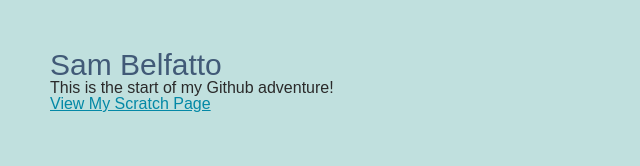
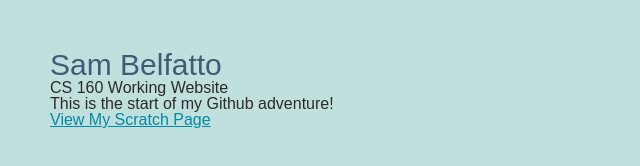
Before and after one commit to sbelfatto/sbelfatto.github.io, a plain HTML site: page index.html in a window 1280 px wide. Shown: the whole page, without its empty margins (0-640 px from the left). Drawn offline with Linux system fonts and the light colour scheme.

Commit message:
Updated all pages to most recent changes

```diff
--- a/index.html
+++ b/index.html
@@ -3,13 +3,18 @@
   <head>
     <meta charset="utf-8" />
     <link href="screen.css" media="screen" rel="stylesheet" type="text/css" />
-    <title>Sam Belfattos Github</title>
+   <title>Sam Belfatto's cs 160 working site</title>
   </head>
   <body class="index">
-    <div id="main" role="main">
-      <h1>Sam Belfatto</h1>
+    <div id="main" role="main"><div id="header">
+      <h1 id="homeTitle">Sam Belfatto</h1>
+      <p> CS 160 Working Website </p>
+</div>
+<div id="mainContent">
       <p>This is the start of my Github adventure!</p>
-    <p> <a href="https://sbelfatto.github.io/scratch.html"> View My Scratch Page </a></p>
+
+      <p> <a href="https://sbelfatto.github.io/scratch.html"> View My Scratch Page </a></p>
+    </div>
     </div>
   </body>
 </html>
```
